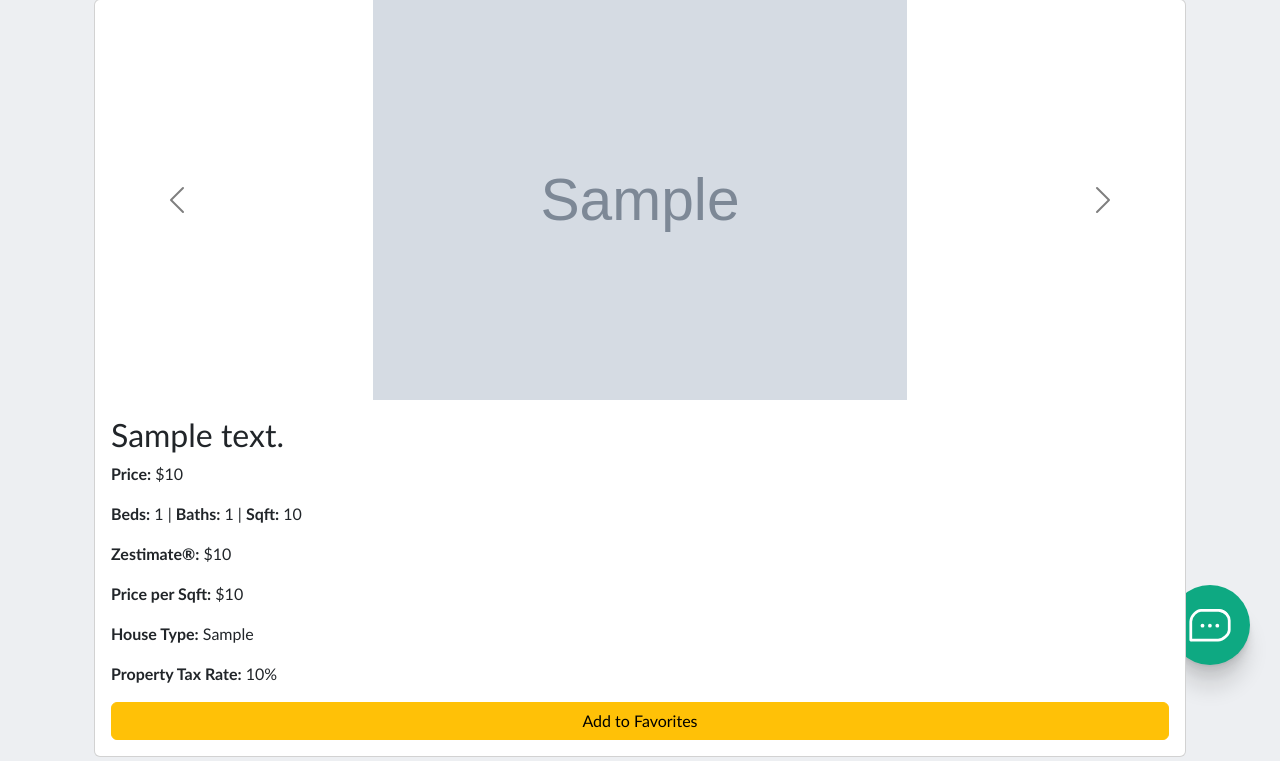
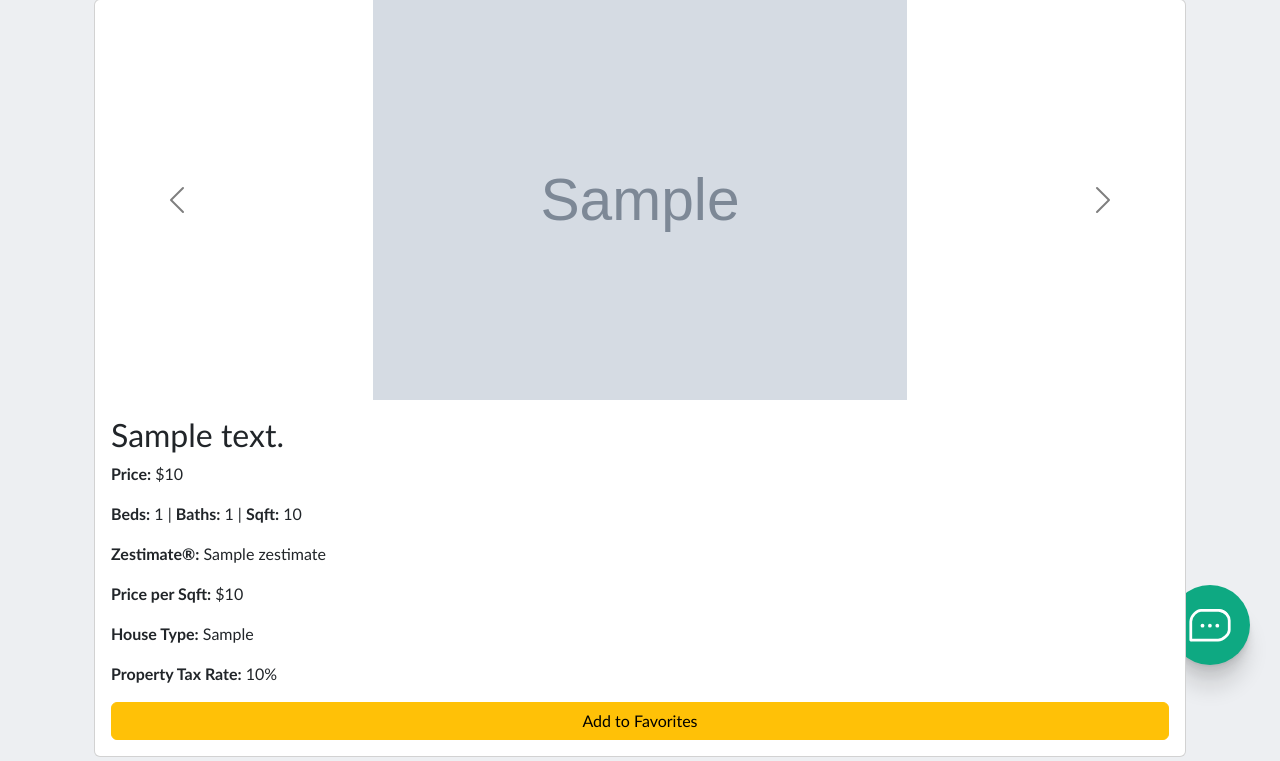
Before and after one commit to adensattler/REPA, a Flask app: template Main/templates/property.html in a window 1280 px wide. Shown: the part 105-866 px from the top of the page. Run offline with Flask 3, Linux system fonts and the light colour scheme; the template is opened without the code that fills it: most values are stand-ins (such as "Sample title", 1, 10 or a date in 2020); grey boxes marked "Sample" are stand-in pictures; some libraries are stand-ins or nearby versions.

Commit message:
removed zestimate formatting (bugfix)

```diff
--- a/Main/templates/property.html
+++ b/Main/templates/property.html
@@ -108,8 +108,7 @@
         <strong>Sqft:</strong> {{ "{:,.0f}".format(property['sqft']) }}
       </p>
       <p class="card-text">
-        <strong>Zestimate®:</strong> {{ "${:,.0f}".format(property['zestimate'])
-        }}
+        <strong>Zestimate®:</strong> {{ property['zestimate'] }}
       </p>
       <p class="card-text">
         <strong>Price per Sqft:</strong> ${{ property['price_per_sqft'] }}
```
